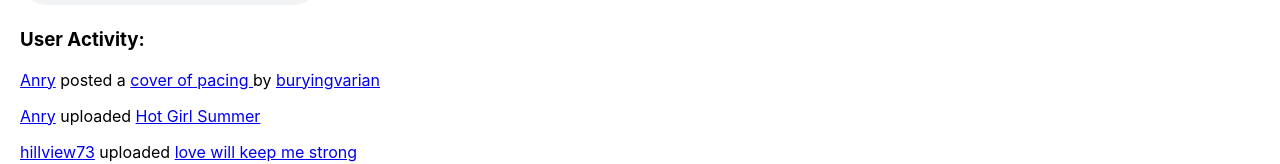
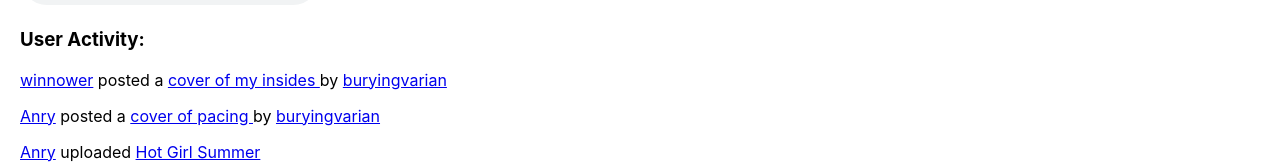
Before and after one commit to camelCaseSensitive/coverpool, a React (Create React App) app: page / in a window 1280 px wide. Shown: the part 530-694 px from the top of the page. Built offline with nearby package versions, Linux system fonts and the light colour scheme; no server answers; a web font is replaced by a local one.

Commit message:
New cover

```diff
--- a/src/App.js
+++ b/src/App.js
@@ -271,6 +271,7 @@ class Home extends React.Component {
         <SongPlayer songSource={'https://firebasestorage.googleapis.com/v0/b/coverpool-c532b.appspot.com/o/6sTnYDIWzbXSa5XJXKnr6KRPJ0G2%2Fcovers%2Fsammy77%2Fkill%20rock%20stars%202%2Fkillrockstars.mp3?alt=media&token=d7fe50bd-722c-4cbb-89c4-bf4418055802'} songName = "kill-rock-stars-2" />
 
         <h3>User Activity: </h3>
+        <p><a href="/user/winnower">winnower</a> posted a <a href="/user/winnower/covers/buryingvarian/my-insides-"> cover of my insides </a> by <a href="/user/buryingvarian">buryingvarian</a></p>
         <p><a href="/user/Anry">Anry</a> posted a <a href="/user/Anry/Covers/buryingvarian/pacing-"> cover of pacing </a> by <a href="/user/buryingvarian">buryingvarian</a></p>
         <p><a href="/user/Anry">Anry</a> uploaded <a href="/user/Anry/originals/Hot-Girl-Summer">Hot Girl Summer</a></p>
         <p><a href="/user/hillview73">hillview73</a> uploaded <a href="/user/hillview73/originals/love-will-keep-me-strong">love will keep me strong</a></p>
```
